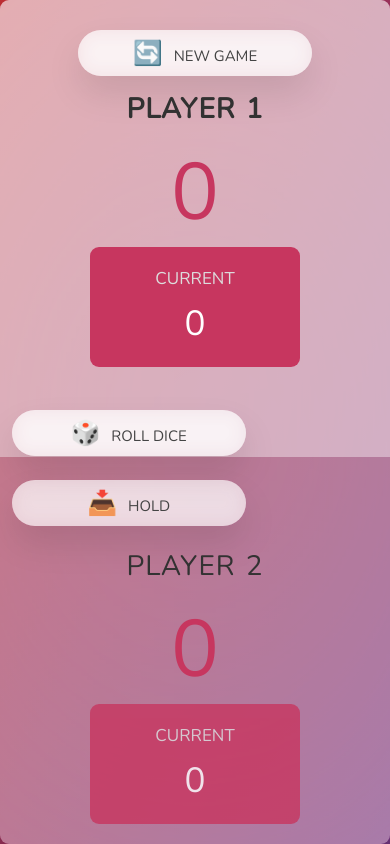
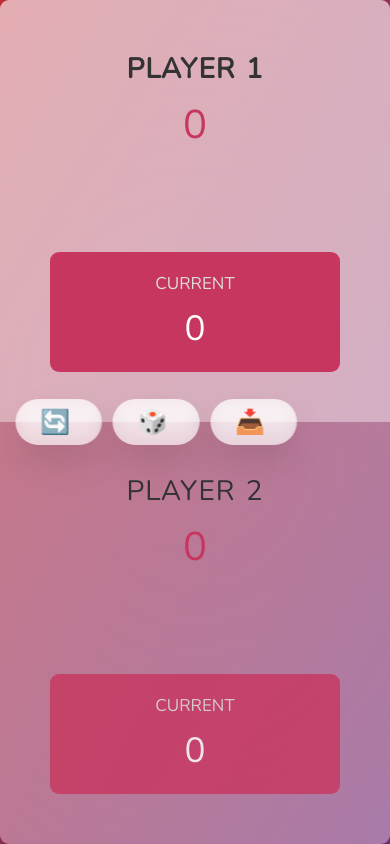
Before and after one commit to usererdem/Pig-Game, a plain HTML site: page index.html in a window 390 px wide. Drawn offline with nearby package versions, Linux system fonts and the light colour scheme; files whose address does not match are found by name.

Commit message:
style changes for smaller devices

```diff
--- a/assignments.js
+++ b/assignments.js
@@ -120,3 +120,14 @@ btnNew.addEventListener('click', function () {
   score0El.textContent = totalScore0;
   score1El.textContent = totalScore1;
 });
+
+// Screen Size Text Content Changes
+if (window.innerWidth < 743) {
+  btnNew.textContent = '🔄'
+  btnRoll.textContent = '🎲'
+  btnHold.textContent = '📥'
+} else if (window.innerWidth >= 743) {
+  btnNew.textContent = '🔄 New game'
+  btnRoll.textContent = '🎲 Roll dice'
+  btnHold.textContent = '📥 Hold'
+}
--- a/style.css
+++ b/style.css
@@ -132,7 +132,7 @@ main {
 }
 
 .btn--new {
-  top: 4rem;
+  top: 2rem;
 }
 .btn--roll {
   top: 39.3rem;
@@ -184,22 +184,44 @@ main {
     height: 100vh;
   }
 
+  .player {
+    padding: 5rem;
+  }
+
   .dice {
    left: 75%;
    top: 50%;
    transform: translateY(-50%);
   }
 
+  .score {
+    font-size: 4rem;
+  }
   .current {
     width: 50%;
   }
 
+  .btn--new {
+    top: 50%;
+    left: 20%;
+    transform: translate(-50%, -50%);
+  }
+
   .btn--roll {
-    top: 42rem;
+    top: 50%;
+    left: 40%;
+    transform: translate(-50%, -50%);
   }
 
   .btn--hold {
-    top: 48rem;
+    top: 50%;
+    left: 60%;
+    transform: translate(-50%, -50%);
+  }
+
+  .btn:active {
+    transform: translate(-50%, -22px);
+    box-shadow: 0 1rem 2rem rgba(0, 0, 0, 0.15);
   }
 }
 
@@ -213,24 +235,20 @@ main {
     width: 100%;
   }
 
-  .btn {
-    font-size: 1.5rem;
-    width: 60%;
-    left: 33%;
-  }
+  .btn--new {
 
-  .btn--new {
-    left: 50%;
-    top: 3rem;
-    transform: translateX(-50%);
+    left: 15%;
+
   }
 
   .btn--roll {
-    top: 41rem;
+
+    left: 40%;
+
   }
 
   .btn--hold {
-    top: 48rem;
+    left: 65%;
   }
 
   .name {
@@ -238,6 +256,9 @@ main {
   }
 
   .dice {
-    left: 66%;
+    left: 80%;
+    width: 6rem;
+    height: 6rem;
+    top: 50%;
    }
 }
```
